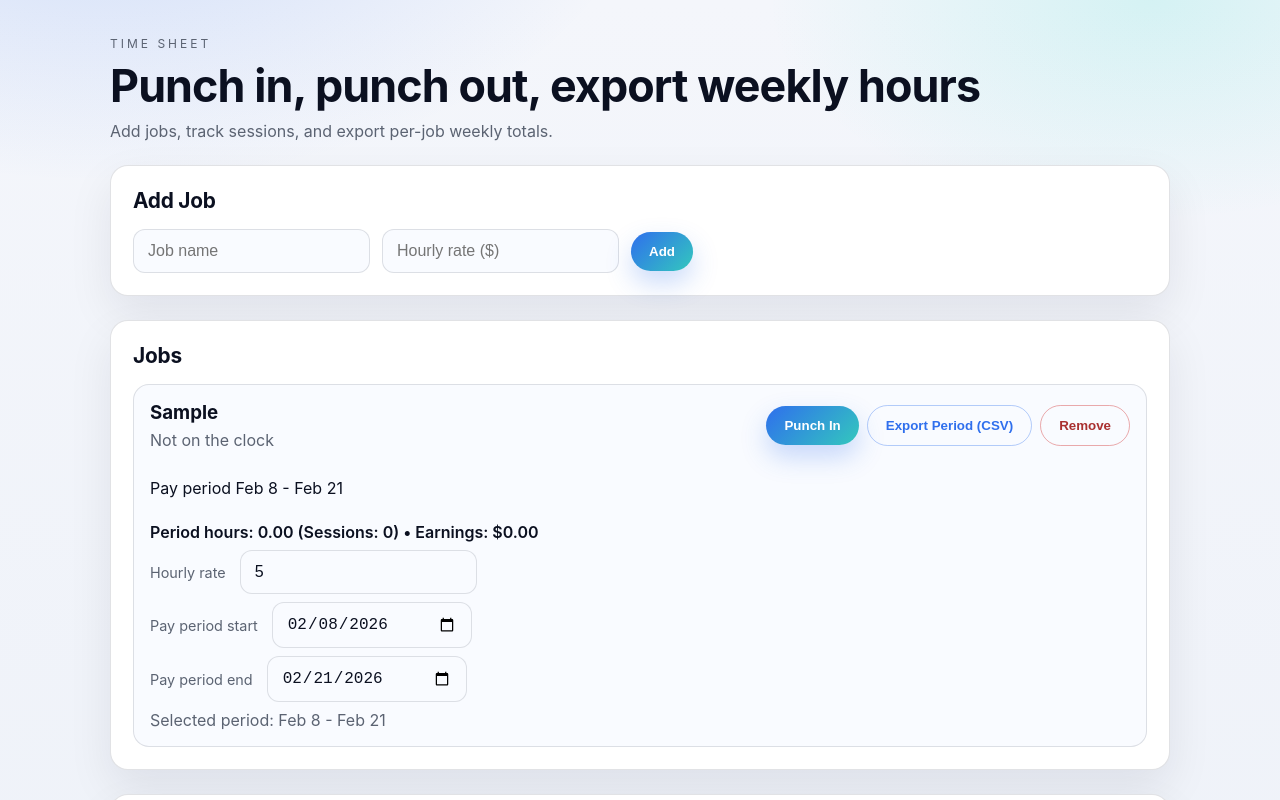
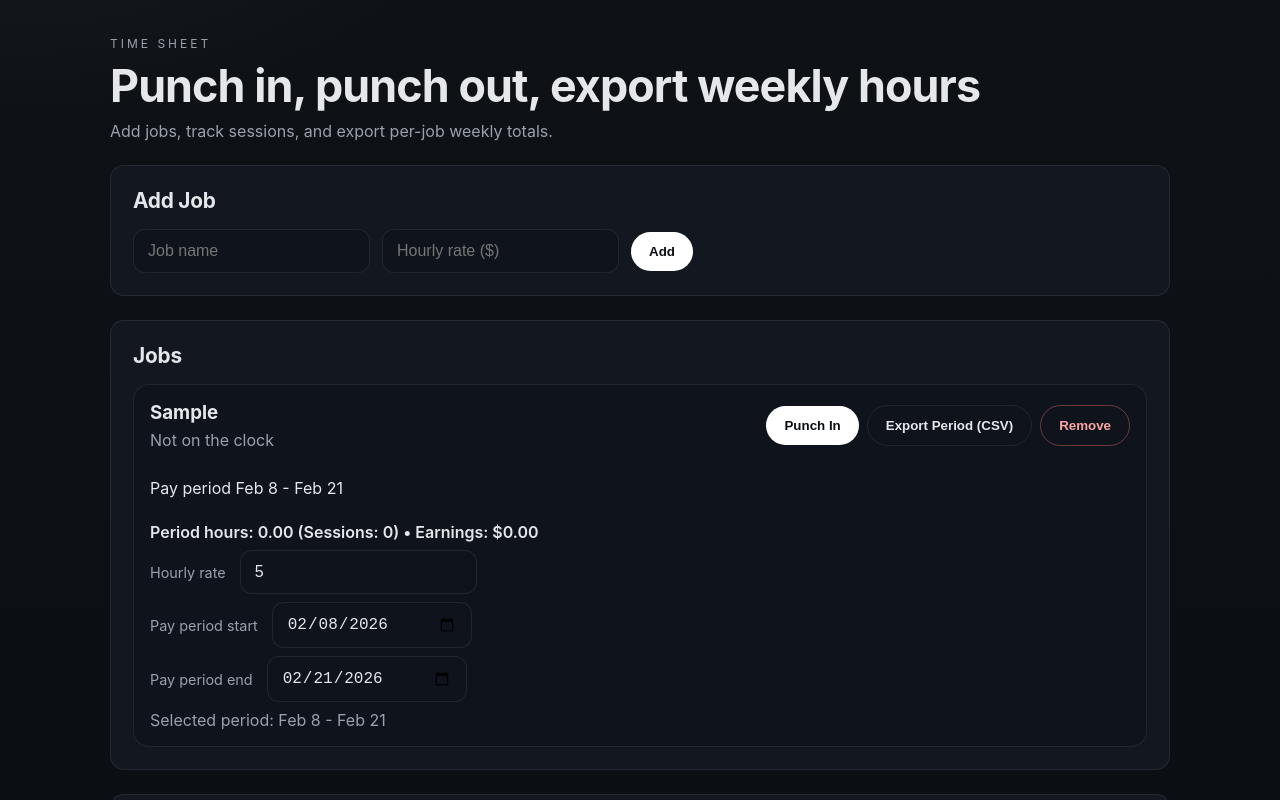
Before and after one commit to bielakbeats/timesheet, a plain HTML site: page index.html in a window 1280 px wide. Both pictures are taken after typing "Sample", "5" into the empty fields and a click on the button "Add". Shown: the top 800 px of the page. Drawn offline with Linux system fonts and the light colour scheme.

Commit message:
new design

```diff
--- a/styles.css
+++ b/styles.css
@@ -1,15 +1,15 @@
 :root {
   color-scheme: light;
-  --bg: #f4f6fb;
-  --panel: #ffffff;
-  --ink: #0b1020;
-  --muted: #5b6372;
-  --accent: #2f6fed;
-  --accent-dark: #2557b8;
-  --border: rgba(15, 23, 42, 0.12);
-  --danger: #d64545;
-  --radius: 18px;
-  font-family: "Plus Jakarta Sans", "SF Pro Display", "Segoe UI", sans-serif;
+  --bg: #0e1116;
+  --panel: #121720;
+  --ink: #e5e7eb;
+  --muted: #9aa1ad;
+  --accent: #ffffff;
+  --accent-dark: #d6dbe6;
+  --border: rgba(255, 255, 255, 0.08);
+  --danger: #f87171;
+  --radius: 14px;
+  font-family: "IBM Plex Sans", "SF Pro Text", "Segoe UI", sans-serif;
 }
 
 * {
@@ -19,9 +19,8 @@
 body {
   margin: 0;
   background:
-    radial-gradient(900px 500px at 8% -10%, rgba(47, 111, 237, 0.18), transparent 60%),
-    radial-gradient(700px 400px at 90% 0%, rgba(23, 217, 199, 0.14), transparent 55%),
-    linear-gradient(180deg, #f4f6fb 0%, #edf1f8 100%);
+    radial-gradient(800px 400px at 0% -10%, rgba(255, 255, 255, 0.04), transparent 60%),
+    linear-gradient(180deg, #0e1116 0%, #0a0d12 100%);
   color: var(--ink);
 }
 
@@ -65,7 +64,7 @@ body {
   border: 1px solid var(--border);
   border-radius: var(--radius);
   padding: 22px;
-  box-shadow: 0 18px 45px rgba(11, 16, 32, 0.08);
+  box-shadow: none;
 }
 
 .panel h2 {
@@ -106,7 +105,7 @@ input[type="date"] {
   border-radius: 12px;
   min-width: 200px;
   font-size: 1rem;
-  background: #f9fbff;
+  background: #0f141c;
   color: var(--ink);
 }
 
@@ -118,38 +117,38 @@ select {
   border-radius: 12px;
   min-width: 200px;
   font-size: 1rem;
-  background: #f9fbff;
+  background: #0f141c;
   color: var(--ink);
 }
 
 button {
   border: none;
-  background: linear-gradient(135deg, var(--accent), #33c8bd);
-  color: white;
+  background: var(--accent);
+  color: #0b0f14;
   padding: 12px 18px;
   border-radius: 999px;
   cursor: pointer;
   font-weight: 600;
   transition: transform 0.2s ease, background 0.2s ease, box-shadow 0.2s ease;
-  box-shadow: 0 12px 26px rgba(47, 111, 237, 0.25);
+  box-shadow: none;
 }
 
 button:hover {
   transform: translateY(-1px);
-  background: linear-gradient(135deg, var(--accent-dark), #22b8ad);
+  background: var(--accent-dark);
 }
 
 button.ghost {
   background: transparent;
-  color: var(--accent);
-  border: 1px solid rgba(47, 111, 237, 0.35);
+  color: var(--ink);
+  border: 1px solid var(--border);
   box-shadow: none;
 }
 
 button.danger {
   background: transparent;
-  border: 1px solid rgba(214, 69, 69, 0.45);
-  color: #a93030;
+  border: 1px solid rgba(248, 113, 113, 0.4);
+  color: #fca5a5;
   box-shadow: none;
 }
 
@@ -167,7 +166,7 @@ button.small {
   border: 1px solid var(--border);
   border-radius: 16px;
   padding: 16px;
-  background: #f9fbff;
+  background: #0f141c;
 }
 
 .job-head {
@@ -219,7 +218,7 @@ button.small {
   padding: 12px 14px;
   border: 1px solid var(--border);
   border-radius: 12px;
-  background: #f9fbff;
+  background: #0f141c;
 }
 
 .session-title {
@@ -278,11 +277,11 @@ button.small {
   bottom: 16px;
   transform: translateX(-50%);
   width: min(900px, calc(100% - 32px));
-  background: linear-gradient(135deg, rgba(47, 111, 237, 0.95), rgba(51, 200, 189, 0.9));
-  color: #f3f8ff;
+  background: #f9fafb;
+  color: #0b0f14;
   border-radius: 18px;
   padding: 14px 18px;
-  box-shadow: 0 18px 40px rgba(47, 111, 237, 0.25);
+  box-shadow: 0 14px 30px rgba(0, 0, 0, 0.25);
   z-index: 20;
 }
 
@@ -299,7 +298,7 @@ button.small {
   text-transform: uppercase;
   letter-spacing: 0.2em;
   font-size: 0.7rem;
-  color: rgba(255, 255, 255, 0.9);
+  color: #111827;
 }
 
 .running-details {
```
